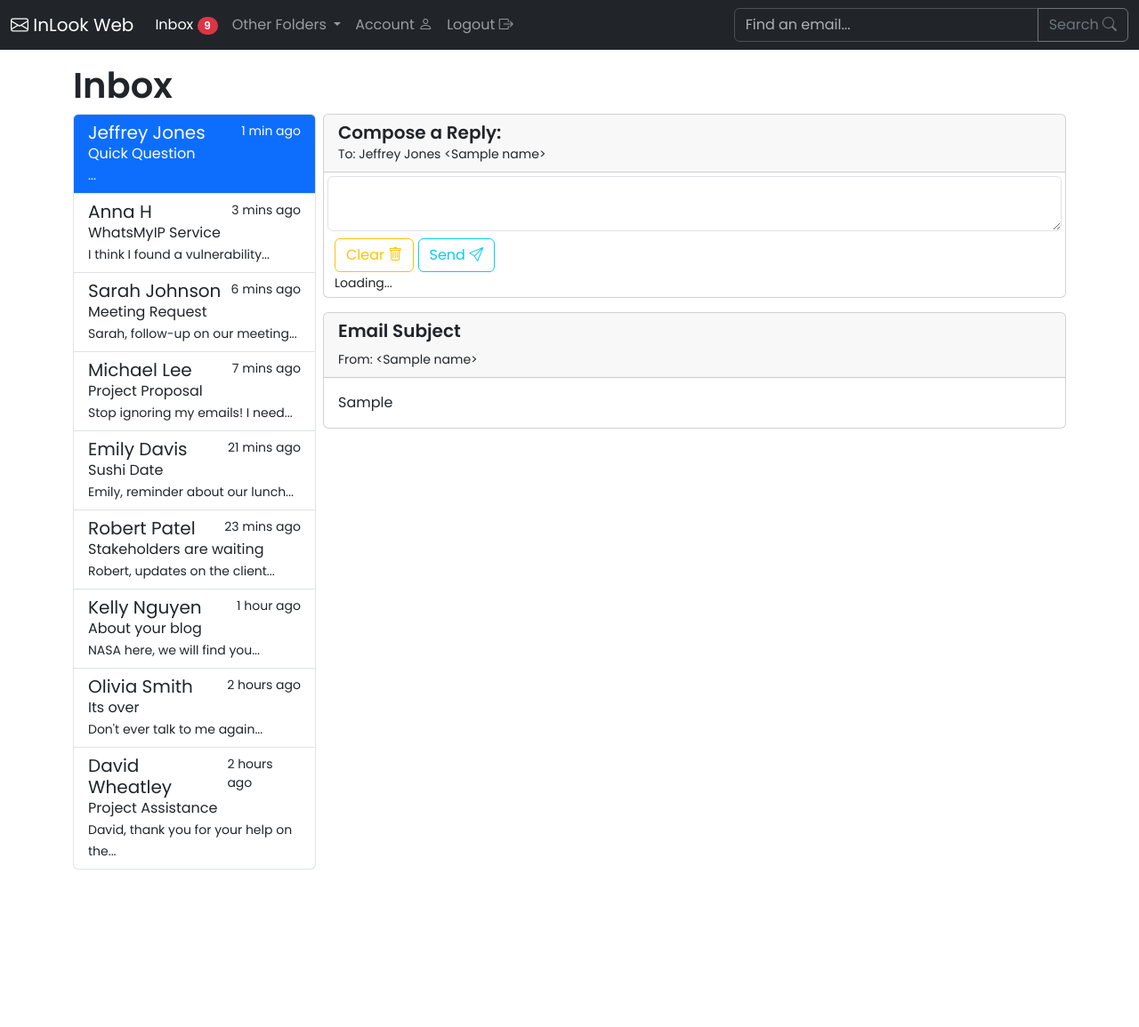
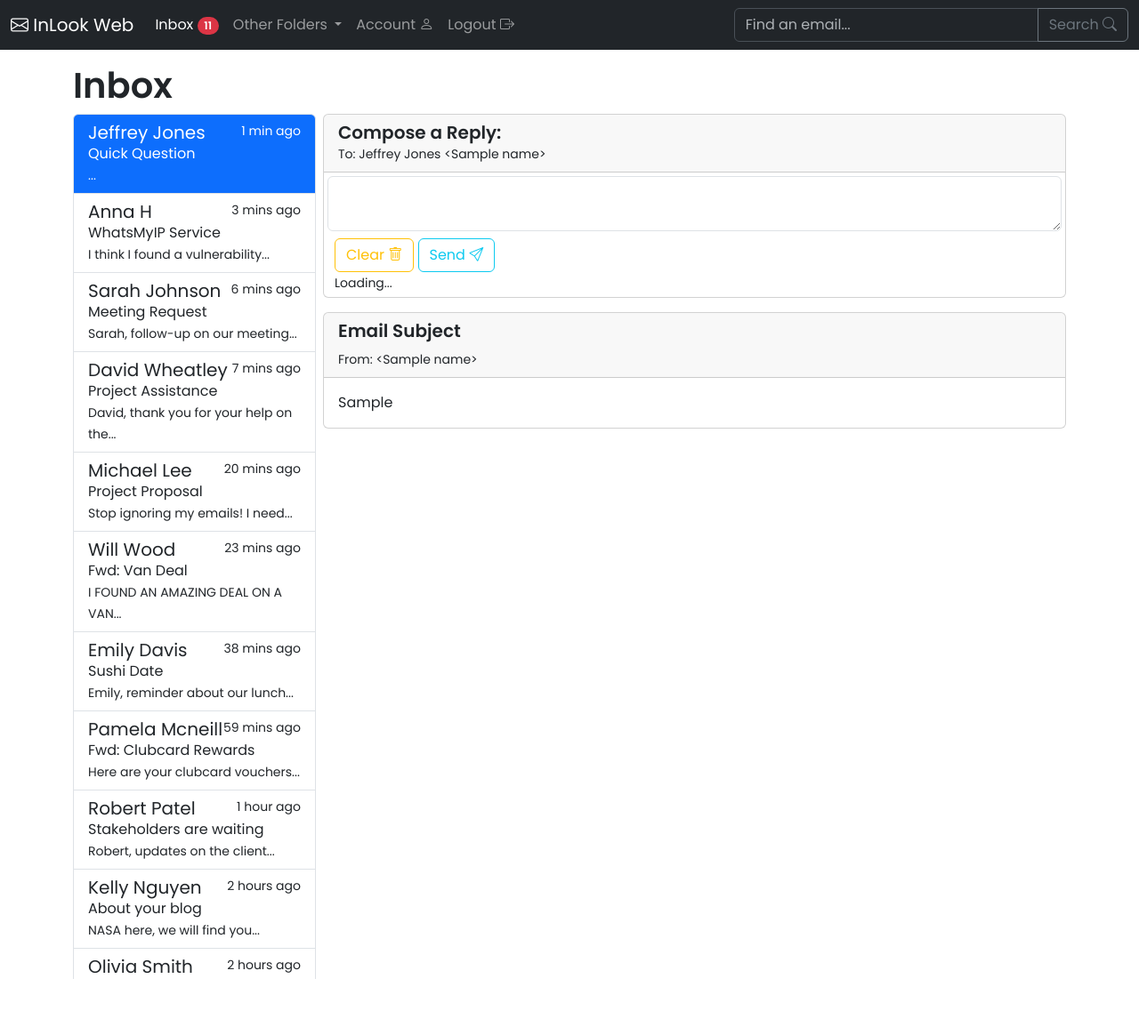
Before and after one commit to underrobyn/ctf-challenges, a Flask app: template misc-iamanengineer/app/templates/email.html in a window 1280 px wide. Shown: the top 1155 px of the page at 89% size. Run offline with Flask 3, Linux system fonts and the light colour scheme; the template is opened without the code that fills it: most values are stand-ins (such as "Sample title", 1, 10 or a date in 2020); parts of the project's set-up code (start-up, migrations or seed data) failed here and were passed over; some libraries are stand-ins or nearby versions.

Commit message:
[Misc:Jeffrey] Add more details

```diff
--- a/misc-iamanengineer/app/templates/email.html
+++ b/misc-iamanengineer/app/templates/email.html
@@ -117,24 +117,48 @@
                         </a>
                         <a href="#" class="list-group-item list-group-item-action">
                             <div class="d-flex w-100 justify-content-between">
+                                <h5 class="mb-0">David Wheatley</h5>
+                                <small data-message-time="{{ 7|custom_date_format }}">loading...</small>
+                            </div>
+                            <p class="mb-0">Project Assistance</p>
+                            <small>David, thank you for your help on the...</small>
+                        </a>
+                        <a href="#" class="list-group-item list-group-item-action">
+                            <div class="d-flex w-100 justify-content-between">
                                 <h5 class="mb-0">Michael Lee</h5>
-                                <small data-message-time="{{ 7|custom_date_format }}">loading...</small>
+                                <small data-message-time="{{ 20|custom_date_format }}">loading...</small>
                             </div>
                             <p class="mb-0">Project Proposal</p>
                             <small>Stop ignoring my emails! I need...</small>
                         </a>
                         <a href="#" class="list-group-item list-group-item-action">
                             <div class="d-flex w-100 justify-content-between">
+                                <h5 class="mb-0">Will Wood</h5>
+                                <small data-message-time="{{ 23|custom_date_format }}">loading...</small>
+                            </div>
+                            <p class="mb-0">Fwd: Van Deal</p>
+                            <small>I FOUND AN AMAZING DEAL ON A VAN...</small>
+                        </a>
+                        <a href="#" class="list-group-item list-group-item-action">
+                            <div class="d-flex w-100 justify-content-between">
                                 <h5 class="mb-0">Emily Davis</h5>
-                                <small data-message-time="{{ 21|custom_date_format }}">loading...</small>
+                                <small data-message-time="{{ 38|custom_date_format }}">loading...</small>
                             </div>
                             <p class="mb-0">Sushi Date</p>
                             <small>Emily, reminder about our lunch...</small>
                         </a>
                         <a href="#" class="list-group-item list-group-item-action">
                             <div class="d-flex w-100 justify-content-between">
+                                <h5 class="mb-0">Pamela Mcneill</h5>
+                                <small data-message-time="{{ 59|custom_date_format }}">loading...</small>
+                            </div>
+                            <p class="mb-0">Fwd: Clubcard Rewards</p>
+                            <small>Here are your clubcard vouchers...</small>
+                        </a>
+                        <a href="#" class="list-group-item list-group-item-action">
+                            <div class="d-flex w-100 justify-content-between">
                                 <h5 class="mb-0">Robert Patel</h5>
-                                <small data-message-time="{{ 23|custom_date_format }}">loading...</small>
+                                <small data-message-time="{{ 80|custom_date_format }}">loading...</small>
                             </div>
                             <p class="mb-0">Stakeholders are waiting</p>
                             <small>Robert, updates on the client...</small>
@@ -142,7 +166,7 @@
                         <a href="#" class="list-group-item list-group-item-action">
                             <div class="d-flex w-100 justify-content-between">
                                 <h5 class="mb-0">Kelly Nguyen</h5>
-                                <small data-message-time="{{ 61|custom_date_format }}">loading...</small>
+                                <small data-message-time="{{ 115|custom_date_format }}">loading...</small>
                             </div>
                             <p class="mb-0">About your blog</p>
                             <small>NASA here, we will find you...</small>
@@ -150,18 +174,10 @@
                         <a href="#" class="list-group-item list-group-item-action">
                             <div class="d-flex w-100 justify-content-between">
                                 <h5 class="mb-0">Olivia Smith</h5>
-                                <small data-message-time="{{ 117|custom_date_format }}">loading...</small>
+                                <small data-message-time="{{ 119|custom_date_format }}">loading...</small>
                             </div>
                             <p class="mb-0">Its over</p>
                             <small>Don't ever talk to me again...</small>
-                        </a>
-                        <a href="#" class="list-group-item list-group-item-action">
-                            <div class="d-flex w-100 justify-content-between">
-                                <h5 class="mb-0">David Wheatley</h5>
-                                <small data-message-time="{{ 119|custom_date_format }}">loading...</small>
-                            </div>
-                            <p class="mb-0">Project Assistance</p>
-                            <small>David, thank you for your help on the...</small>
                         </a>
                     </div>
                 </div>
```
